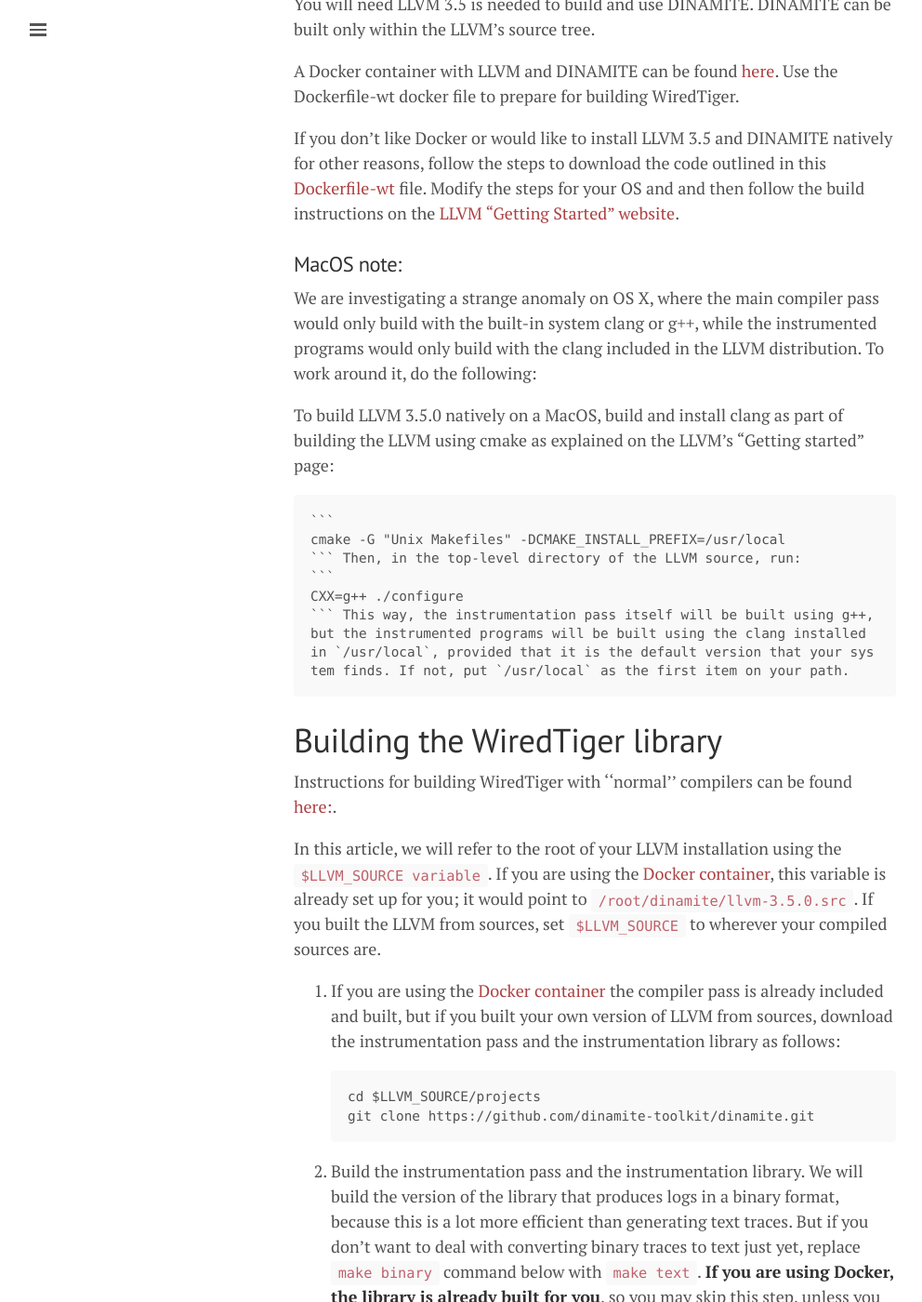
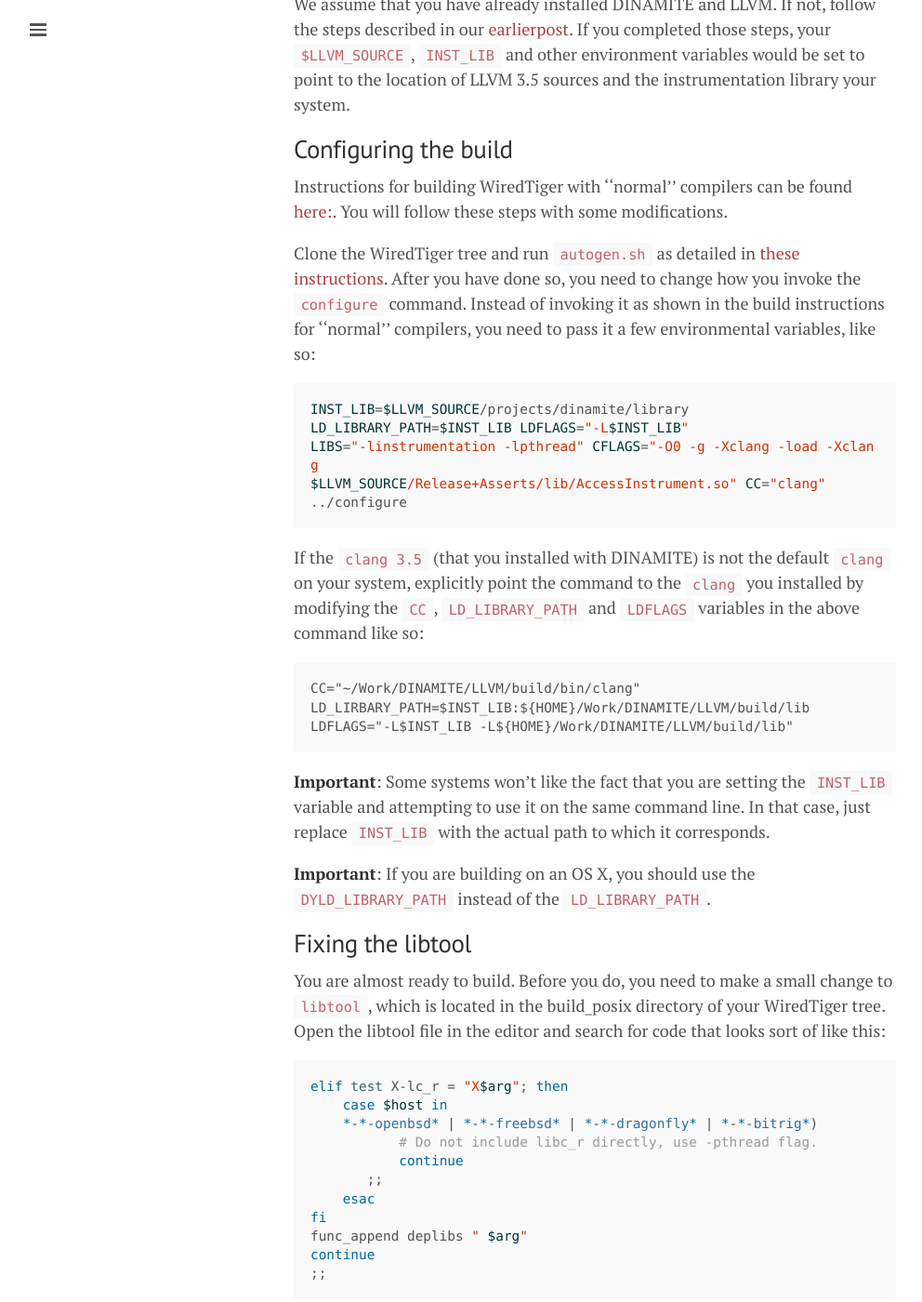
Before and after one commit to dinamite-toolkit/dinamite-toolkit.github.io, a Jekyll site: the page built from _posts/2016-11-12-compiling-WT.md, in a window 1280 px wide and 1400 px high, scrolled down 397 px. Shown: the whole window at 93% size, without its empty margins (0-992 px from the left). Built offline with Jekyll 4.4.1, drawn with Linux system fonts in a browser that asks for light colours; some of the changed text lies outside the part shown.

Commit message:
Updated the compiling post

````diff
--- a/_posts/2016-11-12-compiling-WT.md
+++ b/_posts/2016-11-12-compiling-WT.md
@@ -9,229 +9,198 @@
 for its build system.
 <!--more-->
 
-## Environment
+## Pre-requisites.
 
-You will need LLVM 3.5 is needed to build and use DINAMITE.
-DINAMITE can be built only within the LLVM's source tree.
+We assume that you have already installed DINAMITE and LLVM. If not,
+follow the steps described in our
+[earlierpost](/2016/11/11/installing-DINAMITE).  If you completed
+those steps, your `$LLVM_SOURCE`, `INST_LIB` and other environment
+variables would be set to point to the location of LLVM 3.5 sources
+and the instrumentation library your system.
 
-A Docker container with LLVM and DINAMITE can be found
-[here](https://github.com/dinamite-toolkit/dinamite-compiler-docker.git).
-Use the Dockerfile-wt docker file to prepare for building WiredTiger.
+## Configuring the build
 
-If you don't like Docker or would like to install LLVM 3.5 and
-DINAMITE natively for other reasons, follow the steps to download the
-code outlined in this [Dockerfile-wt](/assets/Dockerfile-wt) file.
-Modify the steps for your OS and and then follow the build
-instructions on the [LLVM "Getting Started"
-website](http://llvm.org/docs/GettingStarted.html#local-llvm-configuration).
+Instructions for building WiredTiger with ''normal'' compilers can be
+found
+[here:](http://source.wiredtiger.com/2.8.0/build-posix.html). You will
+follow these steps with some modifications.
 
-### MacOS note:
+Clone the WiredTiger tree and run `autogen.sh` as detailed in
+[these instructions](http://source.wiredtiger.com/2.8.0/build-posix.html).
+After you have done so, you need to change how you invoke the
+`configure` command. Instead of invoking it as shown in the build
+ instructions for ''normal'' compilers, you need to pass it a few
+environmental variables, like so:
 
-We are investigating a strange anomaly on OS X, where the main
-compiler pass would only build with the built-in system clang or g++,
-while the instrumented programs would only build with the clang
-included in the LLVM distribution. To work around it, do the
-following:
+```shell
+INST_LIB=$LLVM_SOURCE/projects/dinamite/library
+LD_LIBRARY_PATH=$INST_LIB LDFLAGS="-L$INST_LIB"
+LIBS="-linstrumentation -lpthread" CFLAGS="-O0 -g -Xclang -load -Xclang
+$LLVM_SOURCE/Release+Asserts/lib/AccessInstrument.so" CC="clang"
+../configure
+```
 
-To build LLVM 3.5.0 natively on a MacOS, build and install clang as
-part of building the LLVM using cmake as explained on the LLVM's
-"Getting started" page:
+If the `clang 3.5` (that you installed with DINAMITE) is not the
+default `clang` on your system, explicitly point the command to the
+`clang` you installed by modifying the `CC`,  `LD_LIBRARY_PATH` and `LDFLAGS`
+variables in the above command like so:
 
-    ```
-    cmake -G "Unix Makefiles" -DCMAKE_INSTALL_PREFIX=/usr/local
-    ```
-Then, in the top-level directory of the LLVM source, run:
-    ```
-    CXX=g++ ./configure
-    ```
-This way, the instrumentation pass itself will be built using g++, but
-the instrumented programs will be built using the clang installed in
-`/usr/local`, provided that it is the default version that your system
-finds. If not, put `/usr/local` as the first item on your path.
+```
+CC="~/Work/DINAMITE/LLVM/build/bin/clang"
+LD_LIRBARY_PATH=$INST_LIB:${HOME}/Work/DINAMITE/LLVM/build/lib
+LDFLAGS="-L$INST_LIB -L${HOME}/Work/DINAMITE/LLVM/build/lib"
+```
 
-# Building the WiredTiger library
+**Important**: Some systems won't like the fact that you are setting
+   the `INST_LIB` variable and attempting to use it on the same
+   command line.  In that case, just replace `INST_LIB` with the
+   actual path to which it corresponds.
 
-Instructions for building WiredTiger with ''normal'' compilers can be found
-[here:](http://source.wiredtiger.com/2.8.0/build-posix.html).
+**Important**: If you are building on an OS X, you should use the
+    `DYLD_LIBRARY_PATH` instead of the `LD_LIBRARY_PATH`.
 
-In this article, we will refer to the root of your LLVM installation using the
-`$LLVM_SOURCE variable`. If you are using the [Docker container](https://github.com/dinamite-toolkit/dinamite-compiler-docker.git), this variable is
-already set up for you; it would point to `/root/dinamite/llvm-3.5.0.src`. If you
-built the LLVM from sources, set `$LLVM_SOURCE` to wherever your compiled sources are.
+## Fixing the libtool
+You are almost ready to build. Before you do, you need to make a
+small change to `libtool`, which is located in the build_posix
+directory of your WiredTiger tree.  Open the libtool file in the
+editor and search for code that looks sort of like this:
 
- 1. If you are using the [Docker container](https://github.com/dinamite-toolkit/dinamite-compiler-docker.git)
- the compiler pass is already included and built, but if you built your own version
- of LLVM from sources, download the instrumentation pass and the instrumentation
- library as follows:
+```shell
+elif test X-lc_r = "X$arg"; then
+    case $host in
+    *-*-openbsd* | *-*-freebsd* | *-*-dragonfly* | *-*-bitrig*)
+	   # Do not include libc_r directly, use -pthread flag.
+	   continue
+       ;;
+    esac
+fi
+func_append deplibs " $arg"
+continue
+;;
+```
 
-    ```
-    cd $LLVM_SOURCE/projects
-    git clone https://github.com/dinamite-toolkit/dinamite.git
-    ```
- 1. Build the instrumentation pass and the instrumentation library.
- We will build the version of the library that produces logs in a binary format,
- because this is a lot more efficient than generating text traces. But if you don't
- want to deal with converting binary traces to text just yet, replace `make binary`
- command below with `make text`. **If you are using Docker, the library is already
- built for you**, so you may skip this step, unless you want to change the format
- of the traces.
+Instead of the `func_append deplibs " $arg"` line, add the following
+code snippet:
 
-    ```
-     cd $LLVM_SOURCE/projects/dinamite/library
-     make binary
-     cd ../
-     make
-    ```
+```shell
+if [ "$arg" != "-load" ]; then
+      func_append deplibs " $arg"
+else
+      func_append compile_command " $arg"
+      func_append finalize_command " $arg"
+fi
+```
 
- 2. Next, you need to clone the WiredTiger tree and run autogen.sh as detailed in [these instructions](http://source.wiredtiger.com/2.8.0/build-posix.html).
-    After you have done so, you need to change how you invoke the ''configure'' command. Instead of invoking it as shown in the build instructions for
-	''normal'' compilers, you need to pass it a few environmental variables, like so:
+In some versions of libtool, you would see a slightly different
+syntax, so you'd need to replace
 
-	    INST_LIB=$LLVM_SOURCE/projects/dinamite/library
-	    LD_LIBRARY_PATH=$INST_LIB LDFLAGS="-L$INST_LIB" LIBS="-linstrumentation"
-	    CFLAGS="-O0 -g -Xclang -load -Xclang  $LLVM_SOURCE/Release+Asserts/lib/AccessInstrument.so" CC="clang" ../configure
+```shell
+deplibs+=" $arg"
+```
 
-    **Important**: The preceding command tells the `configure` command
-    to use the `clang` compiler. If you have more than one version of
-    clang installed, make sure that you point the configure to the
-    **version of clang that comes with the DINAMITE installation**
-    (currently 3.5.0). Otherwise you won't be able to configure or
-    build the programs.
+with:
 
-    ** Important**: If you have your clang compiler installed
-    somewhere other than the default system path, like `/usr/local`,
-    you need to add your installation path to your path variable. You
-    also need to add the path to LLVM libraries to the LD_LIBRARY_PATH
-    variable in the above configuration script. Otherwise, your
-    configure script will complain that it can't find the compiler or
-    the compilation will fail later because of linkage errors.
+```shell
+if [ "$arg" != "-load" ]; then
+      deplibs+=" $arg"
+else
+      compile_command+=" $arg"
+      finalize_command+=" $arg"
+fi
+```
 
-    **Important**: Some systems won't like the fact that you are setting the
-    INST_LIB variable and attempting to use it on the same command line.
-    In that case, just replace $INST_LIB with the actual path to which it
-    corresponds.
+What is happening here is that libtool is trying to be smart and
+interpret the `-load` option to `clang` as a directive to link to
+`liboad.so`.  This is a known issue with libtool. By inserting this
+if-statement, you are instructing the libtool to not interpret this
+option as such.
 
-    **Important**: If you are building on an OS X, you should use the
-    ''DYLD_LIBRARY_PATH'' instead of the ''LD_LIBRARY_PATH''.
+## Modifying and invoking the build command
 
- 3. You are almost ready to build. Before you do, you need to make a small change
-    to libtool, which is located in the build_posix directory of your WiredTiger tree.
-    Open the libtool file in the editor and search for code that looks sort of
-    like this:
+Instead of just typing `make`, you will need to pass it a few
+environment variables, like so:
 
-    ```
-      elif test X-lc_r = "X$arg"; then
-	   	case $host in
-		*-*-openbsd* | *-*-freebsd* | *-*-dragonfly* | *-*-bitrig*)
-		    # Do not include libc_r directly, use -pthread flag.
-		    continue
-            	    ;;
-          	esac
-      fi
-      func_append deplibs " $arg"
-      continue
-      ;;
-    ```
+```
+INST_LIB=$LLVM_SOURCE/projects/dinamite/library
+DIN_MAPS="/where/to/put//map/files/"
+DIN_FILTERS="/full/path/to/function_filter.json" make
+```
 
-    Instead of the "func_append" line, add the following code snippet:
+`INST_LIB` tells the compiler where the instrumentation library
+lives. We already used this variable during configuration. It is set
+after you successfully [installed DINAMITE](/2016/11/11/installing-DINAMITE).
 
-    ```
-     if [ "$arg" != "-load" ]; then
-           func_append deplibs " $arg"
-     else
-           func_append compile_command " $arg"
-           func_append finalize_command " $arg"
-     fi
-    ```
+`DIN_MAPS` tells DINAMITE where to put its "map" files. As DINAMITE
+instruments the program it produces dictionary files that are
+later used to covert binary traces to text. By setting DIN_MAPS
+you are telling DINAMITE where to place these files. <b> You must
+specify an absolute path for DIN_MAPS if you want to correctly
+decode your traces.</b>
 
-    In some versions of libtool, you would see a slightly different
-     syntax, so you'd need to replace
+`DIN_FILTERS` variable tells the instrumentation pass the
+location of the instrumentation filter file.  That file controls
+what to instrument. If you don't provide the filters file, the
+compiler will insturment all function calls and memory accesses in
+your program, which is probably not what you want from the beginning.
 
-    ```
-     deplibs+=" $arg"
-    ```
+Here is the contents of a ```function_filter.json``` file with
+reasonable defaults. With this file, DINAMITE will instrument all
+functions whose critical path is at least 40 lines of code (LOC),
+where LOC does not include blank lines or comments and LOC for
+loops are computed with the assumption that they execute once.
 
-    with:
+**Note that if you encountered problems during installation, where you
+  had to set your `COMPILER_PATH` variable to properly compile the
+  code with DINAMITE (see our [installation
+  post](/2016/11/11/installing-DINAMITE)), you will encounter similar
+  errors here. To work around, set your `COMPILER_PATH` variable as
+  explained in the [installation
+  post](/2016/11/11/installing-DINAMITE).**
 
-    ```
-     if [ "$arg" != "-load" ]; then
-           deplibs+=" $arg"
-     else
-           compile_command+=" $arg"
-           finalize_command+=" $arg"
-     fi
-    ```
+```
+{
+    "minimum_function_size" : 40,
+    "check_small_function_loops" : true,
+    "function_size_metric" : "LOC_PATH",
+    "whitelist": {
+         "function_filters" : {
+              "*" : {
+                   "events" : [ "function" ]
+              }
+         }
+     }
+}
+```
 
-    What is happening here is that
-     libtool is trying to be smart and interpret the -load option to
-     clang as a directive to link to liboad.so.  By inserting this
-     if-statement, you are instructing the libtool to not interpret
-     this option as such.
+Copy the above into function_filters.json file and set `DIN_FILTERS`
+to point to its location.
 
-4. Now invoke the make command as follows:
+Now wait till the program compiles!
 
-    ```
-    INST_LIB=$LLVM_SOURCE/projects/dinamite/library
-    DIN_MAPS="/full/path/to/map/files/produced/by/compilation"
-    DIN_FILTERS="/full/path/to/function_filter.json" make
-    ```
 
-    The INST_LIB variable tells the compiler where the instrumentation
-    library lives.  If you are using Docker, it's already properly set
-    in your environment.
+## Run the compiled program
 
-    DIN_MAPS tells DINAMITE where to put its "map" files. As DINAMITE
-    instruments the program it produces dictionary files that are
-    later used to covert binary traces to text. By setting DIN_MAPS
-    you are telling DINAMITE where to place these files. <b> You must
-    specify an absolute path for DIN_MAPS if you want to correctly
-    decode your traces.</b>
+If you run a command that uses the instrumented WiredTiger library,
+you need to provide the path for the instrumentation library. For
+example, suppose you run wtperf:
 
-    The DIN_FILTERS variable tells the instrumentation pass the
-    location of the instrumentation filter file.  That file controls
-    what to instrument. If you don't provide the filters file, the
-    compiler will insturment all function calls and memory accesses in
-    your program, which may not be what you want.
+```shell
+LD_LIBRARY_PATH=$LLVM_SOURCE/projects/dinamite/library ./wtperf
+```
 
-    Here is the contents of a ```function_filter.json``` file with
-    reasonable defaults. With this file, DINAMITE will instrument all
-    functions whose critical path is at least 40 lines of code (LOC),
-    where LOC does not include blank lines or comments and LOC for
-    loops are computed with the assumption that they execute once.
+Or, if using OS X:
 
-    ```
-     {
-         "minimum_function_size" : 40,
-         "check_small_function_loops" : true,
-         "function_size_metric" : "LOC_PATH",
-         "whitelist": {
-              "function_filters" : {
-                   "*" : {
-                        "events" : [ "function" ]
-                   }
-              }
-          }
-     }
-    ```
-6. Next, run your program! If you run a command that uses the instrumented WiredTiger library, you need to provide the path for the instrumentation library. For example, suppose you run wtperf:
+```
+DYLD_LIBRARY_PATH=$LLVM_SOURCE/projects/dinamite/library ./wtperf
+```
 
-        ```
-        LD_LIBRARY_PATH=$LLVM_SOURCE/projects/dinamite/library ./wtperf
-        ```
+To tell the instrumentation library where to put the resulting performance traces,
+that will be generated when your program runs, you can set the DINAMITE_TRACE_PREIX
+variable to the desired location:
 
-        Or, if using a MacOS:
-
-        ```
-        DYLD_LIBRARY_PATH=$LLVM_SOURCE/projects/dinamite/library ./wtperf
-        ```
-
-        To tell the instrumentation library where to put the resulting performance traces,
-        that will be generated when your program runs, you can set the DINAMITE_TRACE_PREIX
-        variable to the desired location:
-
-        ```
-        DINAMITE_TRACE_PREFIX=/path/to/traces DYLD_LIBRARY_PATH=$LLVM_SOURCE/projects/dinamite/library ./wtperf
-        ```
+```
+DINAMITE_TRACE_PREFIX=/path/to/traces DYLD_LIBRARY_PATH=$LLVM_SOURCE/projects/dinamite/library ./wtperf
+```
 
 That's it! Now watch your program run and generate traces.
 
````
Also changed, not shown: _posts/2016-11-11-installing-DINAMITE.md (+4 -2 lines).
